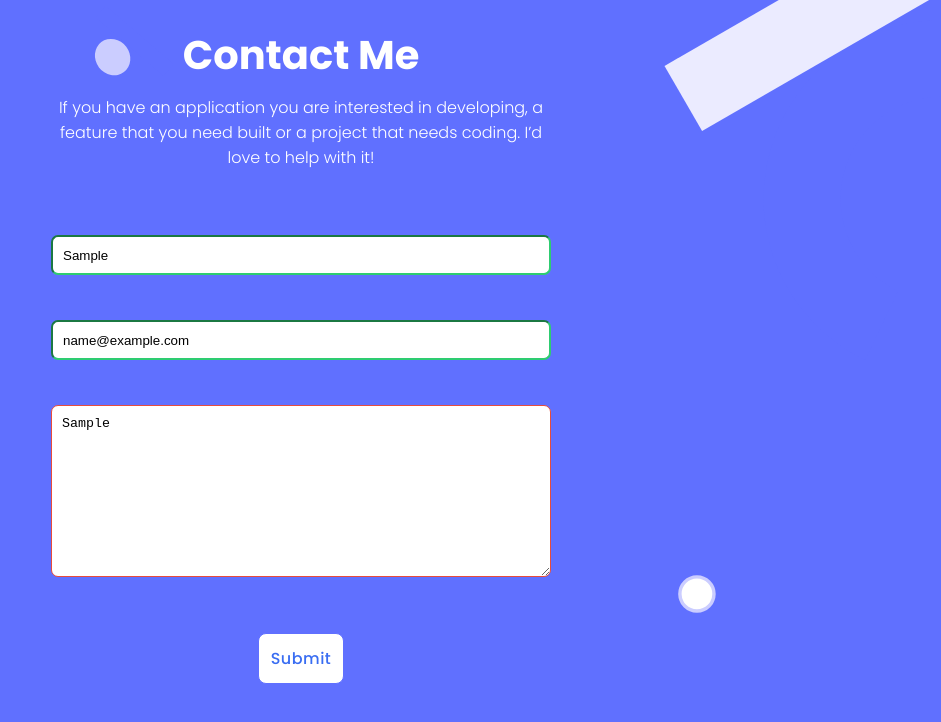
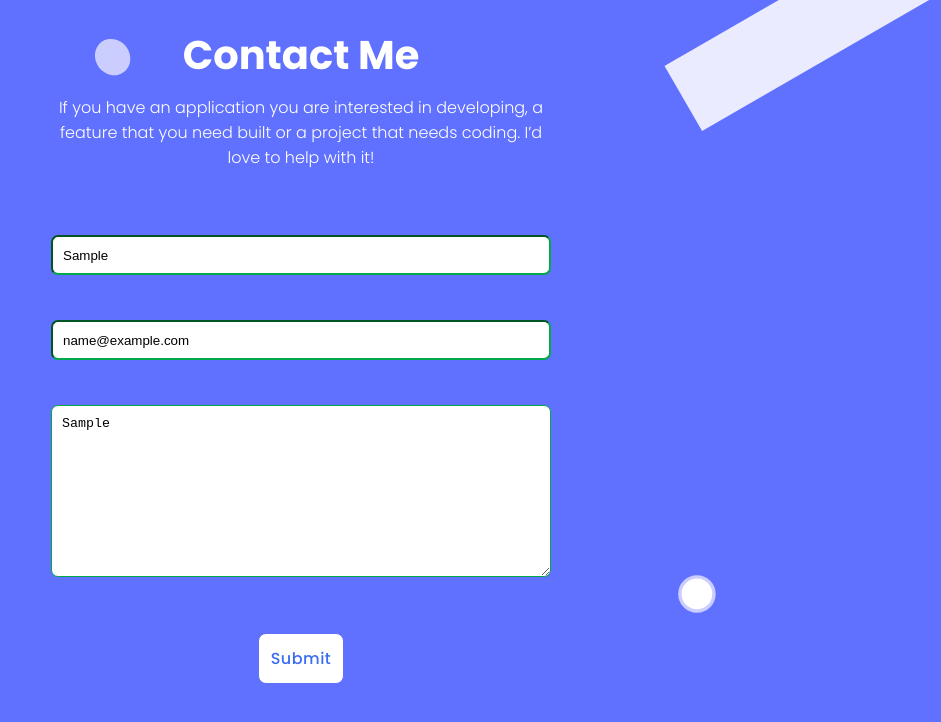
Before and after one commit to Kaiserabbas/project-portfolio, a plain HTML site: page index.html in a window 1280 px wide. Both pictures are taken after typing "Sample", "name@example.com", "Sample" into the empty fields and a click on the button "Submit". Shown: the part 3718-4440 px from the top of the page, without its empty margins (339-1280 px from the left). Drawn offline with Linux system fonts and the light colour scheme; files whose address does not match are found by name.

Commit message:
Fix bugs in script file

```diff
--- a/form-validation.js
+++ b/form-validation.js
@@ -2,7 +2,7 @@
 const form = document.getElementById('form');
 const personName = document.getElementById('personname');
 const email = document.getElementById('email');
-const textArea = document.getElementById('textarea')
+const textArea = document.getElementById('textarea');
 
 
 //defining a function for form input validation checks
@@ -21,6 +21,7 @@ function validationCheck() {
         //adding function if there's no error
 		checkValidation(personName);
 	}
+
     // adding function to check email type errors
 	if(emailValue === '') {
         //adding function to check input type errors
@@ -32,13 +33,15 @@ function validationCheck() {
         //adding function if there's no error
 		checkValidation(email);
 	}
+
 	if(textAreaValue === '') {
-        //adding function to check input type errors
-		checkError(textAreaValue, 'Enter your comments.');
+    //adding function to check inout type errors
+	checkError(textArea, 'Enter your comments here.');
 	} else {
-        //adding function if there's no error
-		checkValidation(textAreaValue);
+    //adding function if there's no error
+	checkValidation(textArea);
 	}
+
 }
 
 //defining function to check input type errors
@@ -53,6 +56,11 @@ function checkValidation(i) {
 	const subForm = i.parentElement;
 	subForm.className = 'sub-form valid';
 }
+
+function checkValidation(i) {
+	const subForm = i.parentElement;
+	subForm.className = 'sub-form valid';
+}
 //defining function to check email type errors
 function isEmail(email) {
 	return /^(([^<>()\[\]\\.,;:\s@"]+(\.[^<>()\[\]\\.,;:\s@"]+)*)|(".+"))@((\[[0-9]{1,3}\.[0-9]{1,3}\.[0-9]{1,3}\.[0-9]{1,3}\])|(([a-zA-Z\-0-9]+\.)+[a-zA-Z]{2,}))$/;
--- a/index.html
+++ b/index.html
@@ -221,7 +221,7 @@ I’d love to help with it!</p>
         </div>
         <div class="sub-form">
           <label for="textarea"></label>
-          <textarea type="text" rows="10" cols="9" id="textarea" placeholder="Enter your message here"></textarea>
+          <textarea type="text" rows="10" cols="9" placeholder="Enter your comments." id="textarea" ></textarea>
           <small></small>
         </div>
         <button type="submit">Submit</button>
--- a/style.css
+++ b/style.css
@@ -596,11 +596,16 @@ textarea:focus {
   margin-bottom: 5px;
 }
 
-.sub-form.valid input, textarea {
-  border-color: #2ecc71;
+.sub-form.valid input {
+  border-color: #03a848;
 }
 
-.sub-form.invalid input, textarea {
+.sub-form.valid textarea {
+  border-color: #03a848;
+}
+
+.sub-form.invalid input,
+textarea {
   border-color: #e74c3c;
 }
 
```
